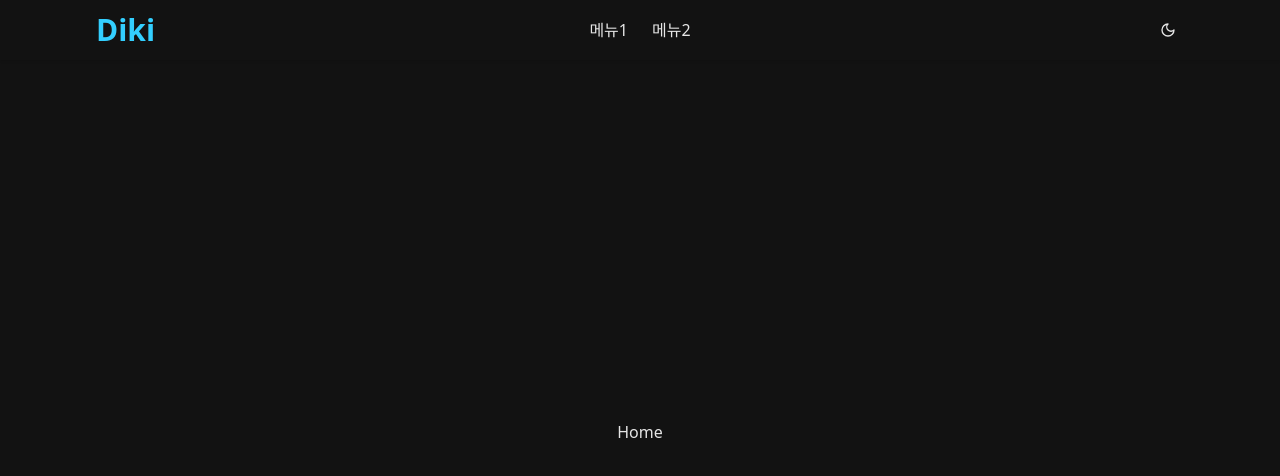
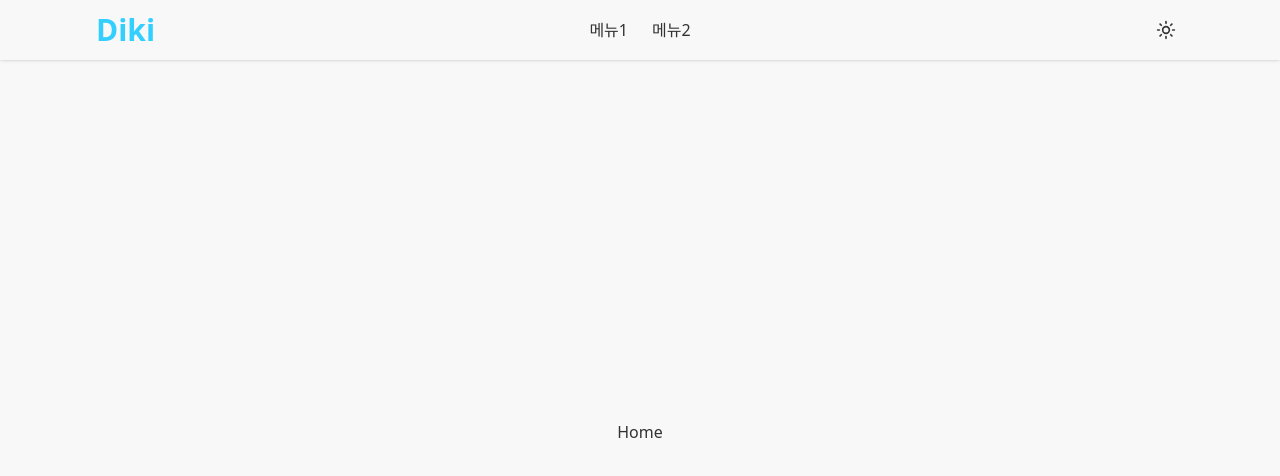
Before and after one commit to hwonda/dxwiki.github.io, a Next.js app: page / in a window 1280 px wide. Shown: the top 476 px of the page. Built offline with nearby package versions, Linux system fonts and the light colour scheme.

Commit message:
[리팩토링] :  system theme를 기본으로  설정하고,  layouts 폴더를 생성한다. (#3)

```diff
--- a/src/app/globals.css
+++ b/src/app/globals.css
@@ -30,6 +30,12 @@
   background-color: var(--accent-color);
 }
 
+.button-bg-gray {
+  &:hover {
+    background-color: var(--border-color);
+  }
+}
+
 .text-main {
   color: var(--text-color);
 }
--- a/src/app/layout.tsx
+++ b/src/app/layout.tsx
@@ -1,6 +1,6 @@
 import type { Metadata } from 'next';
 import './globals.css';
-import ThemeProvider from '@/components/client/theme/ThemeProvider';
+import ThemeProvider from '@/layouts/ThemeProvider';
 import Header from '@/components/server/common/Header';
 
 interface RootLayoutProps {
--- a/src/app/not-found.tsx
+++ b/src/app/not-found.tsx
@@ -1,4 +1,4 @@
-import ErrorLayout from '@/components/client/common/ErrorLayout';
+import ErrorLayout from '@/layouts/ErrorLayout';
 
 const NotFoundLayout = () => {
   return <ErrorLayout />;
--- a/src/components/client/theme/ThemeSwitch.tsx
+++ b/src/components/client/theme/ThemeSwitch.tsx
@@ -41,14 +41,9 @@ const ThemeSwitch = () => {
   return (
     <Dropdown>
       <DropdownTrigger>
-        <button className='flex rounded-md p-2 hover:bg-gray-200 dark:hover:bg-gray-600'>
-          {theme === 'light' ? (
-            <Sun className='size-4' />
-          ) : theme === 'dark' ? (
-            <Moon className='size-4' />
-          ) : (
-            <Monitor className='size-4' />
-          )}
+        <button className='flex rounded-md p-2 button-bg-gray'>
+          <Sun className='size-5 rotate-180 scale-100 transition-all dark:-rotate-90 dark:scale-0' />
+          <Moon className='absolute size-5 rotate-180 scale-0 transition-all dark:rotate-0 dark:scale-100' />
         </button>
       </DropdownTrigger>
       <DropdownList align='end'>
--- a/src/components/client/theme/ThemeProvider.tsx
+++ b/src/layouts/ThemeProvider.tsx
@@ -8,7 +8,7 @@ const ThemeLayout = ({
   ...props
 }: ThemeProviderProps) => {
   return (
-    <ThemeProvider attribute='class' defaultTheme='dark' {...props}>
+    <ThemeProvider attribute='class' defaultTheme='system' {...props}>
       {children}
     </ThemeProvider>
   );
```
Also changed, not shown: src/layouts/ErrorLayout.tsx (renamed from src/components/client/common/ErrorLayout.tsx).
